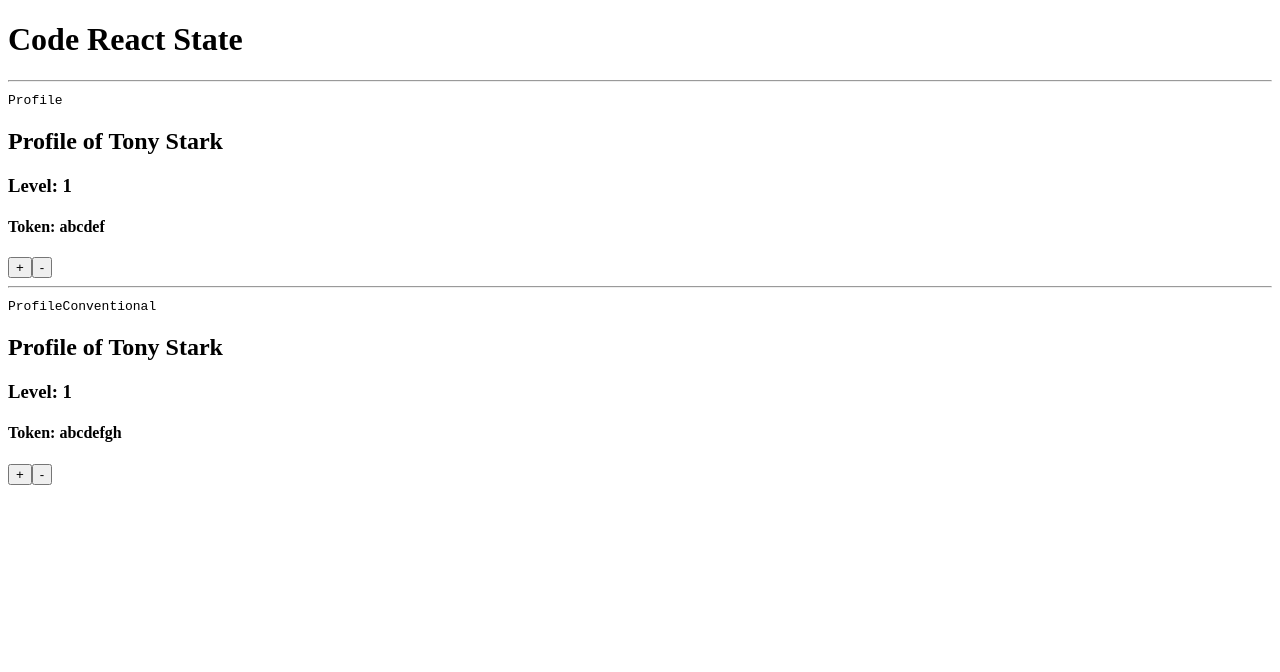
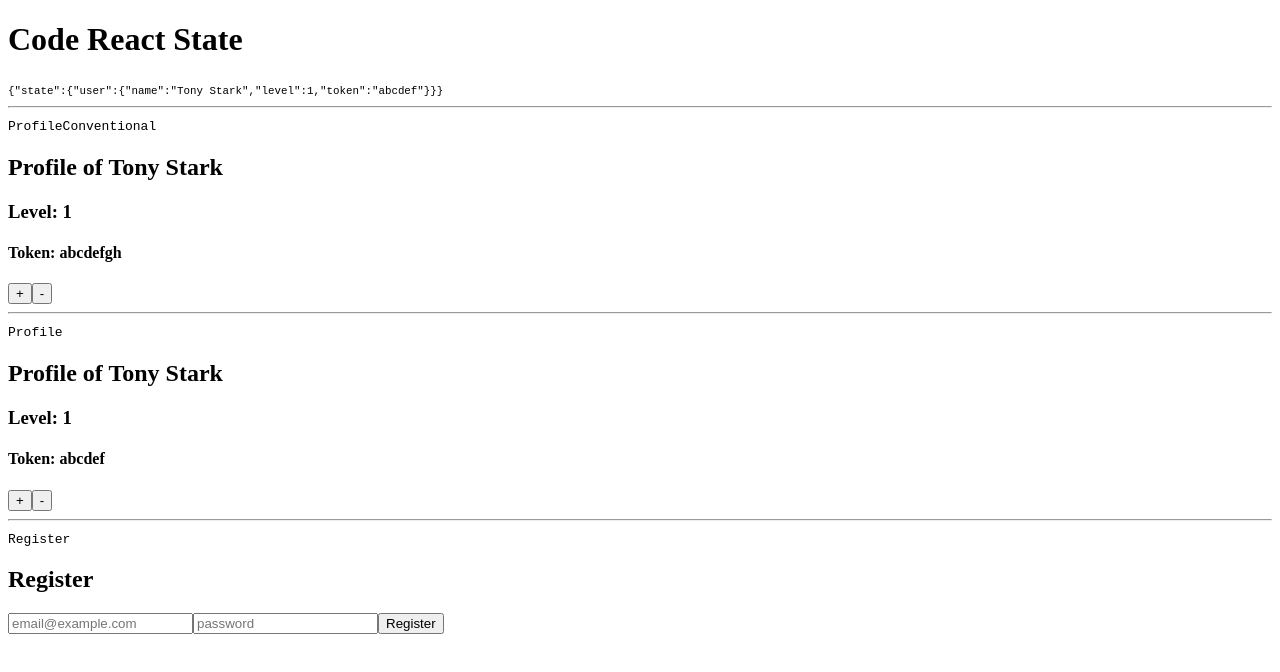
Before and after one commit to impactbyte-learn/code-react-redux, a React (Create React App) app: page / in a window 1280 px wide. Shown: the top 672 px of the page. Built offline with nearby package versions, Linux system fonts and the light colour scheme.

Commit message:
Create Message component for debugging purpose

```diff
--- a/src/App.js
+++ b/src/App.js
@@ -1,20 +1,69 @@
 import React from 'react'
 
+import { createStore } from 'redux'
+import { Provider } from 'react-redux'
+
+import Message from './Message'
+import ProfileConventional from './ProfileConventional'
 import Profile from './Profile'
-import ProfileConventional from './ProfileConventional'
+import Register from './Register'
+
+const initialState = {
+  user: {
+    name: 'Tony Stark',
+    level: 1,
+    token: 'abcdef'
+  }
+}
+
+const reducer = (state = initialState, action) => {
+  switch (action.type) {
+  case 'INCREMENT_LEVEL':
+    return {
+      user: {
+        ...state.user,
+        level: state.user.level + 1
+      }
+    }
+  case 'DECREMENT_LEVEL':
+    return {
+      user: {
+        ...state.user,
+        level: state.user.level - 1
+      }
+    }
+  case 'REGISTER':
+    return {
+      user: {
+        ...state.user,
+        token: 'response.token'
+      }
+    }
+  default:
+    return state
+  }
+}
+
+const store = createStore(reducer)
 
 class App extends React.Component {
   render() {
     return (
-      <div>
-        <h1>Code React State</h1>
-        <hr />
-        <code>Profile</code>
-        <Profile />
-        <hr />
-        <code>ProfileConventional</code>
-        <ProfileConventional />
-      </div>
+      <Provider store={store}>
+        <main>
+          <h1>Code React State</h1>
+          <Message />
+          <hr />
+          <code>ProfileConventional</code>
+          <ProfileConventional />
+          <hr />
+          <code>Profile</code>
+          <Profile />
+          <hr />
+          <code>Register</code>
+          <Register />
+        </main>
+      </Provider>
     )
   }
 }
--- /dev/null
+++ b/src/Message.js
@@ -0,0 +1,29 @@
+import React from 'react'
+import PropTypes from 'prop-types'
+
+import { connect } from 'react-redux'
+
+class Message extends React.Component {
+  static get propTypes() {
+    return {
+      children: PropTypes.any,
+      dispatch: PropTypes.any
+    }
+  }
+
+  render() {
+    return (
+      <small>
+        <code>{JSON.stringify(this.props)}</code>
+      </small>
+    )
+  }
+}
+
+const mapStateToProps = state => {
+  return {
+    state
+  }
+}
+
+export default connect(mapStateToProps)(Message)
--- /dev/null
+++ b/src/Register.js
@@ -0,0 +1,37 @@
+import React from 'react'
+import PropTypes from 'prop-types'
+
+import { connect } from 'react-redux'
+
+class Register extends React.Component {
+  static get propTypes() {
+    return {
+      children: PropTypes.any,
+      message: PropTypes.string,
+      dispatch: PropTypes.any
+    }
+  }
+
+  register = () => {
+    this.props.dispatch({ type: 'REGISTER' })
+  }
+
+  render() {
+    return (
+      <div>
+        <h2>Register</h2>
+        <input type="text" placeholder="email@example.com" />
+        <input type="password" placeholder="password" />
+        <button onClick={this.register}>Register</button>
+      </div>
+    )
+  }
+}
+
+const mapStateToProps = state => {
+  return {
+    user: state.user
+  }
+}
+
+export default connect(mapStateToProps)(Register)
--- a/src/index.js
+++ b/src/index.js
@@ -2,50 +2,14 @@ import React from 'react'
 import ReactDOM from 'react-dom'
 import { AppContainer } from 'react-hot-loader'
 
-import { createStore } from 'redux'
-import { Provider } from 'react-redux'
-
 import registerServiceWorker from './registerServiceWorker'
 import App from './App'
-
-const initialState = {
-  user: {
-    name: 'Tony Stark',
-    level: 1,
-    token: 'abcdef'
-  }
-}
-
-const reducer = (state = initialState, action) => {
-  switch (action.type) {
-  case 'INCREMENT_LEVEL':
-    return {
-      user: {
-        ...state.user,
-        level: state.user.level + 1
-      }
-    }
-  case 'DECREMENT_LEVEL':
-    return {
-      user: {
-        ...state.user,
-        level: state.user.level - 1
-      }
-    }
-  default:
-    return state
-  }
-}
-
-const store = createStore(reducer)
 
 const render = Component => {
   ReactDOM.render(
     // Wrap App inside AppContainer
     <AppContainer>
-      <Provider store={store}>
-        <Component />
-      </Provider>
+      <Component />
     </AppContainer>,
     document.getElementById('root')
   )
```
Also changed, not shown: src/Container.js (added).
